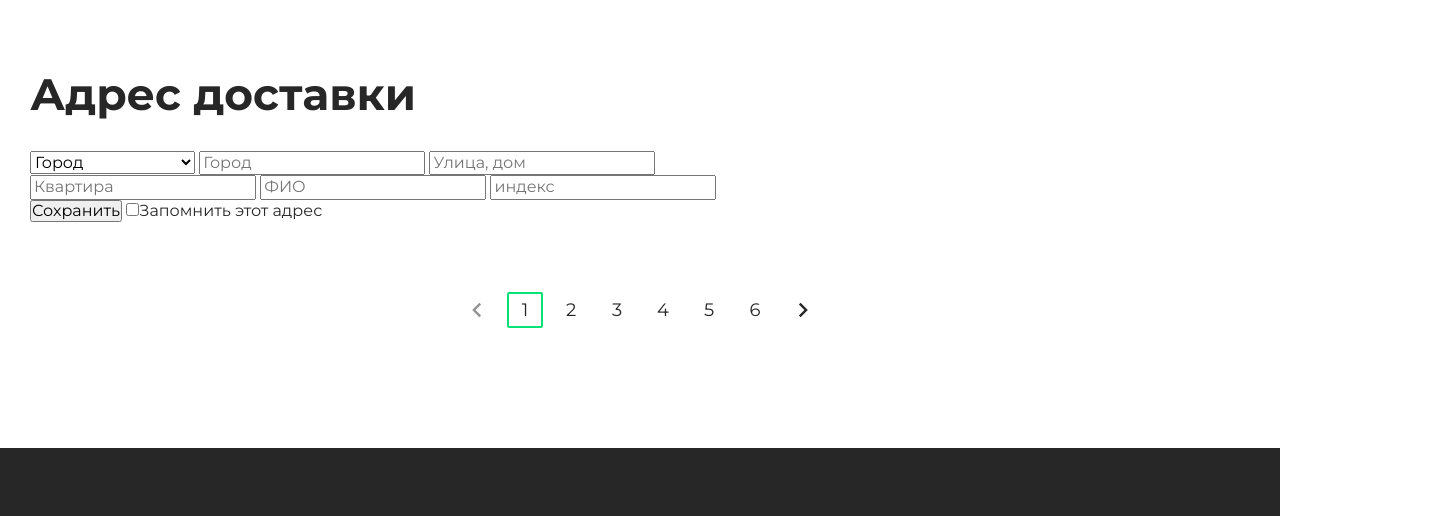
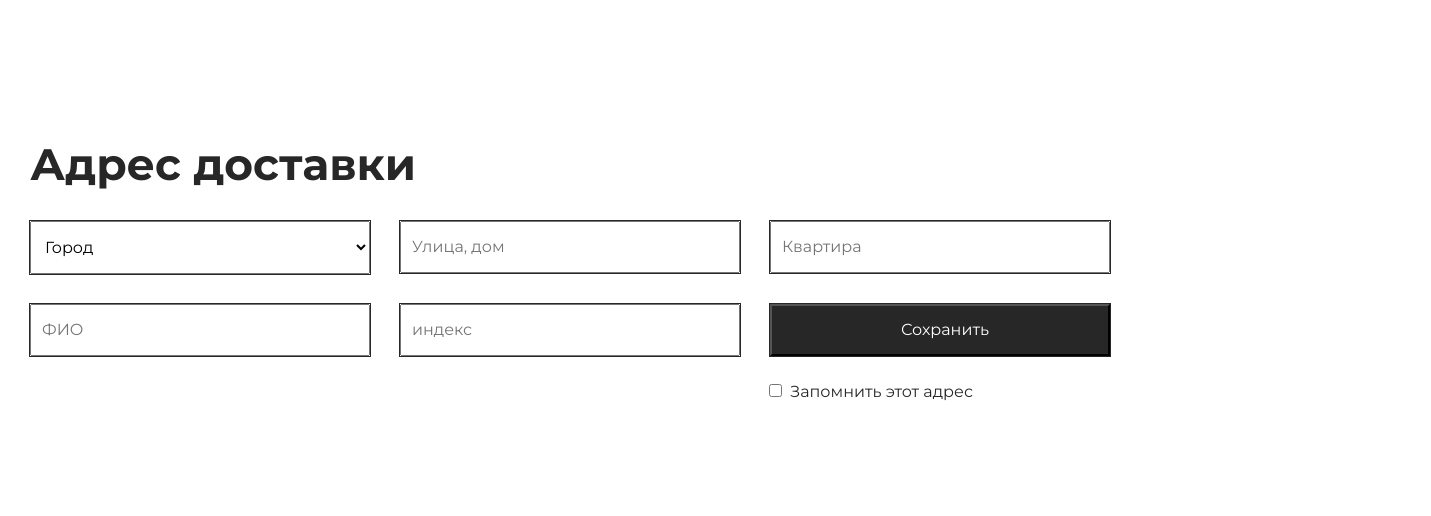
Before and after one commit to coderman19/interShop, a website built with webpack: page src/cart.html in a window 1280 px wide. Shown: the part 919-1435 px from the top of the page, 1431 px wide, since content can reach past the window. Built offline with nearby package versions, Linux system fonts and the light colour scheme.

Commit message:
add styles for address

```diff
--- a/src/cart.html
+++ b/src/cart.html
@@ -184,19 +184,18 @@
                     <option value="Vladivostok">Владивосток</option>
                   </select>
                 </label>
-                <label for=""><input class="address__item" type="text" placeholder="Город"></label>
+                <!-- <label for=""><input class="address__item" type="text" placeholder="Город"></label> -->
                 <label for=""><input class="address__item" type="text" placeholder="Улица, дом"></label>
                 <label for=""><input class="address__item" type="text" placeholder="Квартира"></label>
                 <label for=""><input class="address__item" type="text" placeholder="ФИО"></label>
                 <label for=""><input class="address__item" type="text" placeholder="индекс"></label>
-
                 <button class="address__item address__item-btn">Сохранить</button>
                 <label class="address__label-save">
-                  <input type="checkbox" name="save-address" id="">Запомнить этот адрес
+                  <input class="address__label-btn" type="checkbox" name="save-address" id="">Запомнить этот адрес
                 </label>
               </form>
             </section>
-            <div class="catalog__pagination pagination"></div>
+            <!-- <div class="catalog__pagination pagination"></div>   -->
       </div>
     </section>
   </main>
--- a/src/style/cart/_address.scss
+++ b/src/style/cart/_address.scss
@@ -1,5 +1,39 @@
 .address {
+  position: relative;
+  width: 1080px;
+  padding: 70px 0 110px;
   &__title {
     margin-bottom: 30px;
+    font-weight: 700;
+    font-size: 44px;
+    line-height: 54px;
+  }
+
+  &__form {
+    display: grid;
+    grid-template-columns: repeat( 3, 1fr);
+    gap: 30px;
+  }
+
+  &__item {
+    width: 340px;
+    padding: 15px 0 15px 10px;
+    outline: 1px solid $color-primary;
+  }
+
+  &__item-btn {
+    background-color:$color-primary;
+    color: $white;
+  }
+
+  &__label-save {
+    position: absolute;
+    right: 137px;
+    bottom: 65px;
+  }
+
+  &__label-btn {
+  display: inline-block;
+   margin-right: 8px;
   }
 }
```
